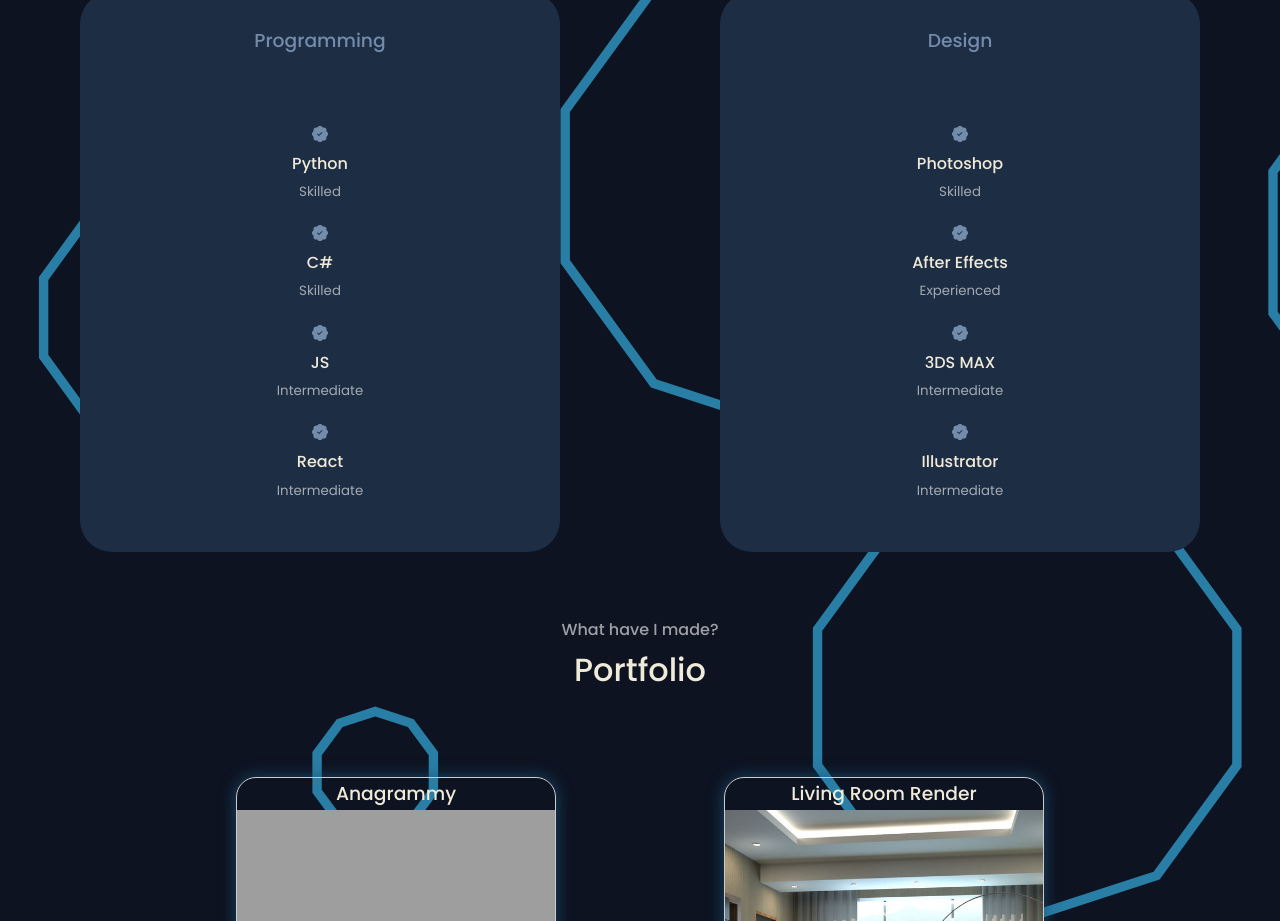
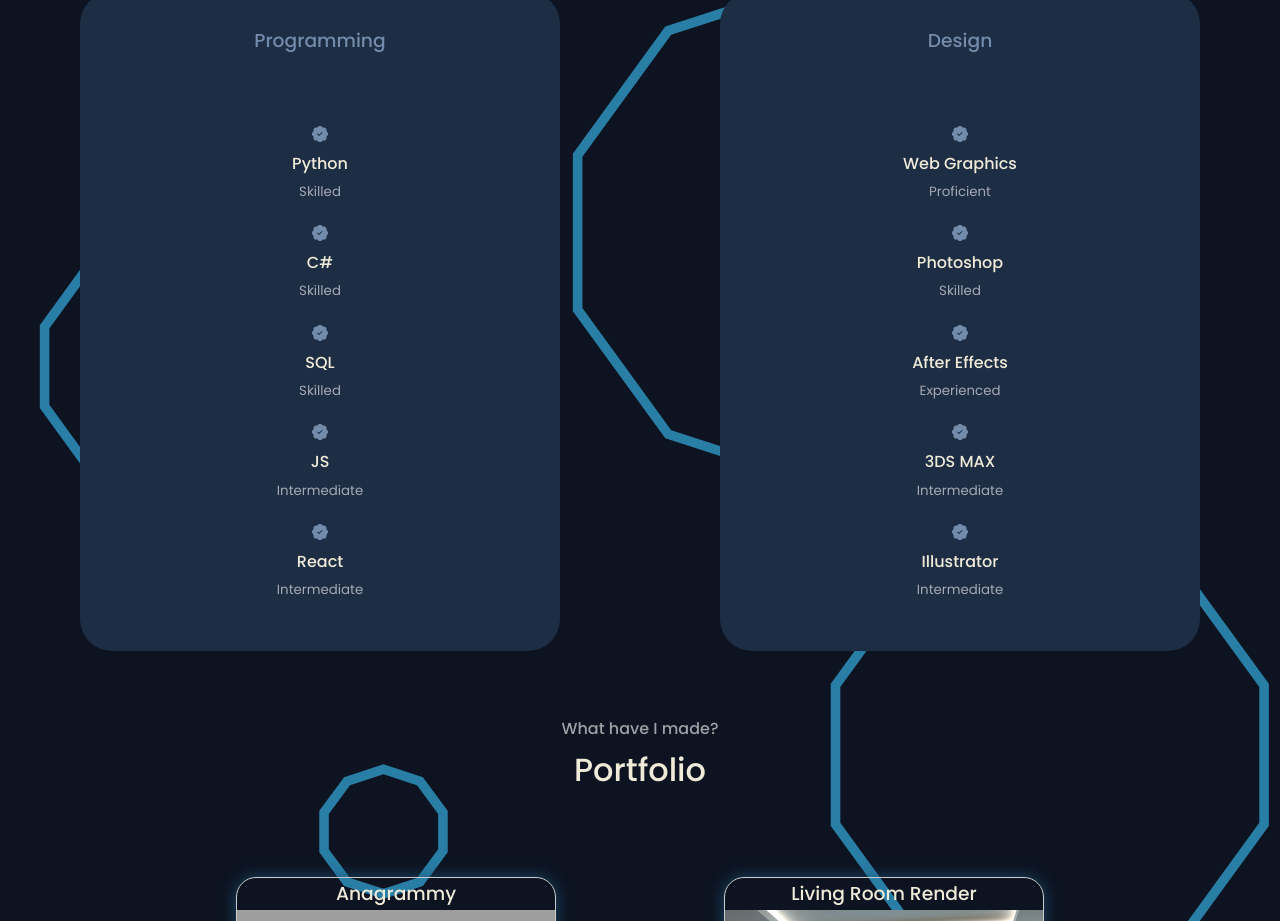
Before and after one commit to willkoman/portfolio, a React (Create React App) app: page / in a window 1280 px wide. Shown: the part 1920-2841 px from the top of the page. Built offline with nearby package versions, Linux system fonts and the light colour scheme; grey boxes are pictures that could not be loaded.

Commit message:
Update Experience.jsx

```diff
--- a/src/components/experience/Experience.jsx
+++ b/src/components/experience/Experience.jsx
@@ -24,6 +24,11 @@ const Experience = () => {
               </article>
               <article className="experience__details">
                 <BsFillPatchCheckFill className="experience__details-icon" />
+                <h4>SQL</h4>
+                <small className="text-light">Skilled</small>
+              </article>
+              <article className="experience__details">
+                <BsFillPatchCheckFill className="experience__details-icon" />
                 <h4>JS</h4>
                 <small className="text-light">Intermediate</small>
               </article>
@@ -39,6 +44,11 @@ const Experience = () => {
           <div className="experience__design">
             <h3>Design</h3>
             <div className="experience__content">
+              <article className="experience__details">
+                <BsFillPatchCheckFill className="experience__details-icon" />
+                <h4>Web Graphics</h4>
+                <small className="text-light">Proficient</small>
+              </article>
               <article className="experience__details">
                 <BsFillPatchCheckFill className="experience__details-icon" />
                 <h4>Photoshop</h4>
```
